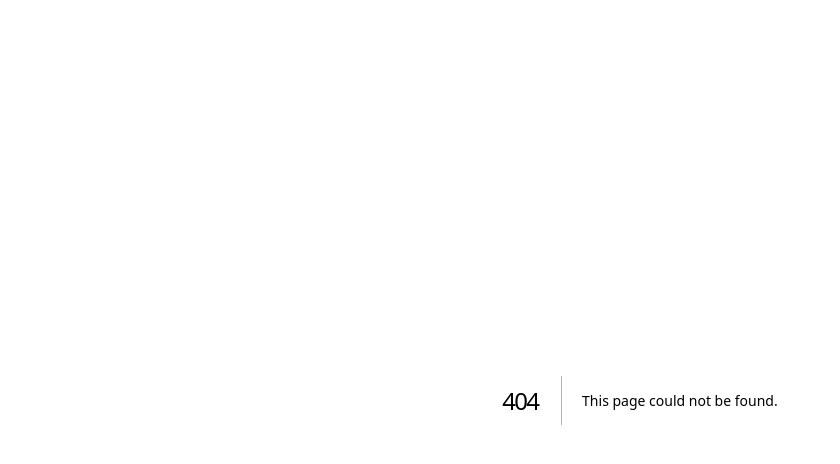
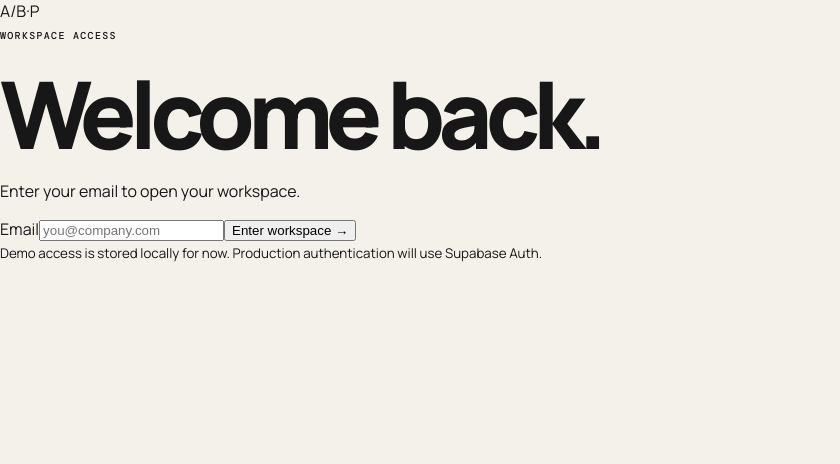
Before and after one commit to abdelrmamsaahlan-max/ai-business-platform, a Next.js app: page /login in a window 1280 px wide. Before the commit this address had no page. Shown: the top 464 px of the page, without its empty margins (0-840 px from the left). Built offline with nearby package versions, Linux system fonts and the light colour scheme.

Commit message:
Add working workspace login flow

```diff
--- /dev/null
+++ b/app/login/page.tsx
@@ -0,0 +1,11 @@
+"use client";
+import { FormEvent, useState } from "react";
+import { useRouter } from "next/navigation";
+
+export default function LoginPage() {
+  const router = useRouter();
+  const [email,setEmail]=useState("");
+  const [message,setMessage]=useState("");
+  function submit(e:FormEvent){e.preventDefault(); if(!email.includes("@")){setMessage("Enter a valid email.");return;} localStorage.setItem("abp-user",JSON.stringify({email})); router.push("/dashboard");}
+  return <main className="authPage"><a className="authBrand" href="/">A/B<span>·</span>P</a><section className="authCard"><span className="sectionNumber">WORKSPACE ACCESS</span><h1>Welcome back.</h1><p>Enter your email to open your workspace.</p><form onSubmit={submit}><label>Email</label><input value={email} onChange={e=>setEmail(e.target.value)} type="email" placeholder="you@company.com" required/><button className="authButton">Enter workspace <span>→</span></button></form>{message&&<div className="authError">{message}</div>}<small>Demo access is stored locally for now. Production authentication will use Supabase Auth.</small></section></main>;
+}
```
